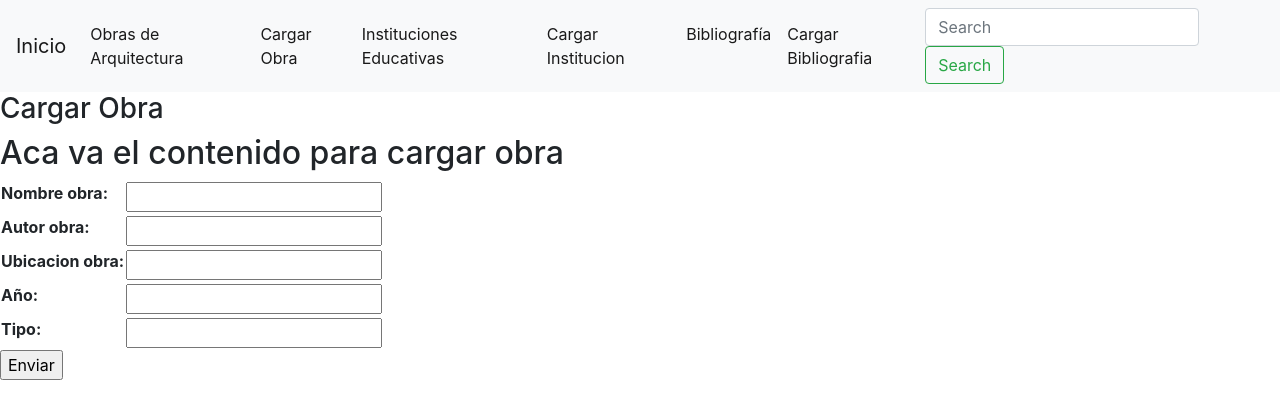
After one commit to raamgonzalez/BlogArquitectura_BembeniukGonzalez, a Django app: page /obras_arq_view/cargar_obra/ in a window 1280 px wide. The commit adds this page. Shown: the top 419 px of the page. Run offline with Django 4.2, Linux system fonts and the light colour scheme.

Commit message:
3er commit ramsi

```diff
--- /dev/null
+++ b/app_blog/forms.py
@@ -0,0 +1,16 @@
+from django import forms
+
+class obras_arq_view_form(forms.Form):
+    nombre_obra = forms.CharField(max_length=100)
+    autor_obra = forms.CharField(max_length=100)
+    ubicacion_obra = forms.CharField(max_length=100)
+    año = forms.IntegerField()
+    tipo = forms.CharField(max_length=100)
+
+class Inst_edu_form(forms.Form):
+    nombre_inst = forms.CharField(max_length=100)
+    ubicacion_inst = forms.CharField(max_length=100)
+
+class Bibliografia_form(forms.Form):
+    nombre_biblio = forms.CharField(max_length=100)
+    autor_biblio = forms.CharField(max_length=100)
--- a/app_blog/views.py
+++ b/app_blog/views.py
@@ -1,5 +1,8 @@
+from django.http import HttpResponse
 from django.shortcuts import render
 from app_blog.models import Obra_arq, Inst_edu, Bibliografia
+from app_blog.forms import obras_arq_view_form, Inst_edu_form, Bibliografia_form
+from django.http import HttpResponse
 
 # Create your views here.
 def obras_arq_view(request):
@@ -16,3 +19,51 @@ def bibliografia_view(request):
     libros = Bibliografia.objects.all()
     context = {'libros':libros}
     return render(request,'bibliografia.html',context=context)
+
+def cargar_obra(request):
+    if request.method == 'GET':
+        form = obras_arq_view_form()
+        context = {'form':form}
+        return render(request,'cargar_obra.html',context=context)
+    else:
+        form = obras_arq_view_form(request.POST)
+        if form.is_valid():
+            new_obra = Obra_arq.objects.create(
+                nombre_obra = form.cleaned_data['nombre_obra'],
+                autor_obra = form.cleaned_data['autor_obra'],
+                ubicacion_obra = form.cleaned_data['ubicacion_obra'],
+                año = form.cleaned_data['año'],
+                tipo = form.cleaned_data['tipo'],
+            )
+            context = {'new_obra':new_obra}
+        return render(request,'cargar_obra.html',context=context)
+
+def cargar_Instedu(request):
+    if request.method == 'GET':
+        form = Inst_edu_form()
+        context = {'form':form}
+        return render(request,'cargar_instedu.html',context=context)
+    else:
+        form = Inst_edu_form(request.POST)
+        if form.is_valid():
+            new_inst = Inst_edu.objects.create(
+                nombre_inst = form.cleaned_data['nombre_inst'],
+                ubicacion_inst = form.cleaned_data['ubicacion_inst'],
+            )
+            context = {'new_inst':new_inst}
+        return render(request,'cargar_instedu.html',context=context)
+
+def cargar_bibliografia(request):
+    if request.method == 'GET':
+        form = Bibliografia_form()
+        context = {'form':form}
+        return render(request,'cargar_biblio.html',context=context)
+    else:
+        form = Bibliografia_form(request.POST)
+        if form.is_valid():
+            new_biblio = Bibliografia.objects.create(
+                nombre_biblio = form.cleaned_data['nombre_biblio'],
+                autor_biblio = form.cleaned_data['autor_biblio']
+            )
+            context = {'new_biblio':new_biblio}
+        return render(request,'cargar_biblio.html',context=context)
--- a/blog_arquitectura/urls.py
+++ b/blog_arquitectura/urls.py
@@ -17,12 +17,16 @@ from django.contrib import admin
 from django.urls import path
 
 from blog_arquitectura.views import index
-from app_blog.views import obras_arq_view, inst_edu_view, bibliografia_view
+from app_blog.views import obras_arq_view, inst_edu_view, bibliografia_view, cargar_obra, cargar_Instedu, cargar_bibliografia
 
 urlpatterns = [
     path('admin/', admin.site.urls),
-    path('index/',index,name='index'),
+    path('',index,name='index'),
     path('obras_arq_view/', obras_arq_view,name='obras_arq_view'),
     path('inst_edu_view/', inst_edu_view,name='inst_edu_view'),
     path('bibliografia_view/', bibliografia_view,name='bibliografia_view'),
+    path('obras_arq_view/cargar_obra/', cargar_obra,name='cargar_obra'),
+    path('inst_edu_view/cargar_Instedu/', cargar_Instedu ,name='cargar_Instedu'),
+    path('bibliografia_view/cargar_bibliografia/', cargar_bibliografia ,name='cargar_bibliografia'),
+
 ]
--- a/templates/base.html
+++ b/templates/base.html
@@ -5,9 +5,7 @@
     <meta charset="UTF-8">
     <meta http-equiv="X-UA-Compatible" content="IE=edge">
     <meta name="viewport" content="width=device-width, initial-scale=1.0">
-    <title> {% block titulo %}
-        Document
-        {% endblock %}
+    <title>
     </title>
     <link rel="stylesheet" href="https://cdn.jsdelivr.net/npm/bootstrap@4.6.1/dist/css/bootstrap.min.css"
         integrity="sha384-zCbKRCUGaJDkqS1kPbPd7TveP5iyJE0EjAuZQTgFLD2ylzuqKfdKlfG/eSrtxUkn" crossorigin="anonymous">
@@ -15,7 +13,7 @@
 
 <body>
     <nav class="navbar navbar-expand-lg navbar-light bg-light">
-        <a class="navbar-brand" href="/index">Inicio</a>
+        <a class="navbar-brand" href="">Inicio</a>
         <button class="navbar-toggler" type="button" data-toggle="collapse" data-target="#navbarSupportedContent"
             aria-controls="navbarSupportedContent" aria-expanded="false" aria-label="Toggle navigation">
             <span class="navbar-toggler-icon"></span>
@@ -24,22 +22,22 @@
         <div class="collapse navbar-collapse" id="navbarSupportedContent">
             <ul class="navbar-nav mr-auto">
                 <li class="nav-item active">
-                    <a class="nav-link" href="/obras_arq_view">Obras de Arqutiectura<span class="sr-only">(current)</span></a>
+                    <a class="nav-link" href="/obras_arq_view">Obras de Arquitectura<span class="sr-only">(current)</span></a>
                 </li>
                 <li class="nav-item active">
-                    <a class="nav-link" href="/cargar_obra">Cargar Obra<span class="sr-only">(current)</span></a>
+                    <a class="nav-link" href="/obras_arq_view/cargar_obra">Cargar Obra<span class="sr-only">(current)</span></a>
                 </li>
                 <li class="nav-item active">
                     <a class="nav-link" href="/inst_edu_view">Instituciones Educativas <span class="sr-only">(current)</span></a>
                 </li>
                 <li class="nav-item active">
-                    <a class="nav-link" href="/cargar_institucion">Cargar Institucion<span class="sr-only">(current)</span></a>
+                    <a class="nav-link" href="/inst_edu_view/cargar_Instedu">Cargar Institucion<span class="sr-only">(current)</span></a>
                 </li>
                 <li class="nav-item active">
                     <a class="nav-link" href="/bibliografia_view">Bibliografía <span class="sr-only">(current)</span></a>
                 </li>
                 <li class="nav-item active">
-                    <a class="nav-link" href="/cargar_biblio">Cargar Bibliografia<span class="sr-only">(current)</span></a>
+                    <a class="nav-link" href="/bibliografia_view/cargar_bibliografia">Cargar Bibliografia<span class="sr-only">(current)</span></a>
                 </li>
             </ul>
             <form class="form-inline my-2 my-lg-0">
@@ -48,6 +46,9 @@
             </form>
         </div>
     </nav>
+    {% block titulo %}
+        Document
+    {% endblock %}
     {% block contenido %}
     {% endblock %}
 </body>
--- /dev/null
+++ b/templates/cargar_obra.html
@@ -0,0 +1,34 @@
+{% extends 'base.html' %}
+
+{% block titulo %}
+<h3>Cargar Obra</h3>
+{% endblock %}
+
+
+{% block contenido %}
+
+{% if form %}
+    <H2>Aca va el contenido para cargar obra</H2>
+
+    <form method="POST" action="">
+        {% csrf_token %}
+        <table>
+            {{form.as_table}}
+        </table>
+        <input type="submit", value="Enviar">
+</form>
+
+{% elif new_obra %}
+
+<img src="..." class="card-img-top" alt="...">
+    <div class="card-body">
+        <h5 class="card-title">{{new_obra.nombre_obra}}</h5>
+            <p class="card-text">{{new_obra.autor_obra}}</p>
+            <p class="card-text">{{new_obra.ubicacion_obra}}</p>
+            <p class="card-text">{{new_obra.año}}</p>
+            <p class="card-text">{{new_obra.tipo}}</p>
+        </div>
+    </div>
+
+{% endif %}
+{% endblock %}
```
Also changed, not shown: templates/bibliografia.html (+13 -15 lines), templates/cargar_biblio.html (added, +27 -0 lines), templates/cargar_instedu.html (added, +27 -0 lines), templates/index.html (+4 -5 lines), templates/inst_edu.html (+12 -14 lines), templates/obras_arq.html (+21 -16 lines), app_blog/urls.py (added).
